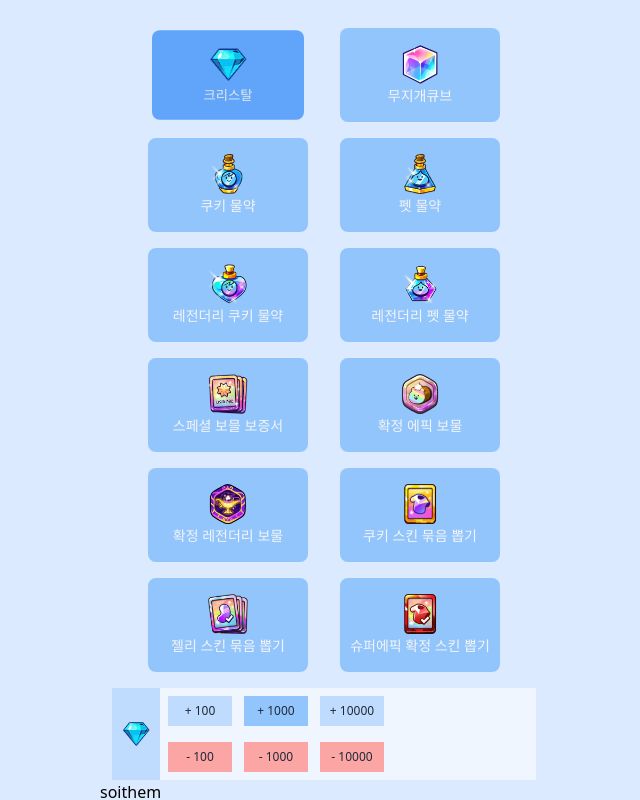
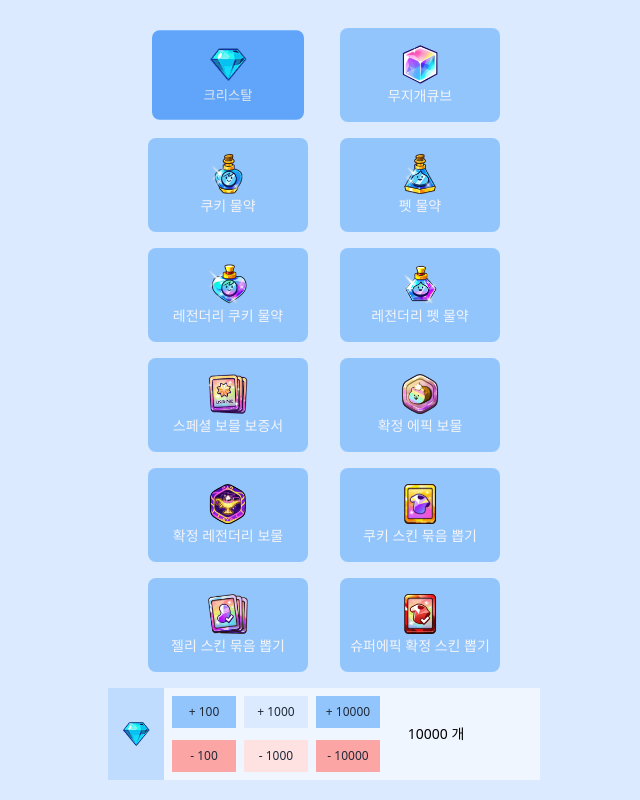
Before and after one commit to PastelBlue4/cookierun-ovenbreak-package-calculator, a Next.js app: page / in a window 1280 px wide. Both pictures are taken after a click on the button "크리스탈". Shown: the top 800 px of the page, without its empty margins (316-956 px from the left). Built offline with nearby package versions, Linux system fonts and the light colour scheme.

Commit message:
UI calcaulate, result

```diff
--- a/components/CalculateListProduct.tsx
+++ b/components/CalculateListProduct.tsx
@@ -24,24 +24,28 @@ export default function CalculateListProduct({
 }: ProductInterface) {
   return (
     <>
-      <div className="flex mx-3 mt-2 bg-blue-50">
-        <div className="flex flex-col items-center justify-center w-12 py-2 bg-blue-200 ">
+      <div className="flex mx-2 mt-2 bg-blue-50">
+        <div className="flex flex-col items-center justify-center py-2 bg-blue-200 w-14 ">
           <div className="relative w-7 h-7">
             <Image src={image} alt={name} fill object-fit="cover" />
           </div>
         </div>
-        <div className="flex flex-col p-2 text-xs text-gray-800 gap-y-4 ">
-          <div className="flex items-start justify-center gap-3">
-            <button className="bg-blue-200 quntityButton">+ 100</button>
-            <button className="bg-blue-300 quntityButton">+ 1000</button>
-            <button className="bg-blue-200 quntityButton">+ 10000</button>
+        <div className="flex flex-col p-2 text-xs text-gray-800 gap-y-3 ">
+          <div className="flex items-start justify-center gap-2">
+            <button className="bg-blue-300 quntityButton">+ 100</button>
+            <button className="bg-blue-100 quntityButton">+ 1000</button>
+            <button className="bg-blue-300 quntityButton">+ 10000</button>
           </div>
 
-          <div className="flex items-start justify-center gap-3">
+          <div className="flex items-start justify-center gap-2">
             <button className="bg-red-300 quntityButton">- 100</button>
-            <button className="bg-red-300 quntityButton">- 1000</button>
+            <button className="bg-red-100 quntityButton">- 1000</button>
             <button className="bg-red-300 quntityButton">- 10000</button>
           </div>
+        </div>
+
+        <div className="flex items-center justify-center w-24 ">
+          <span className="text-sm ">10000 개</span>
         </div>
       </div>
     </>
--- a/pages/index.tsx
+++ b/pages/index.tsx
@@ -5,8 +5,10 @@ import { useRecoilState } from "recoil";
 
 import data from "@/data.json";
 import CalculateListProduct from "@/components/CalculateListProduct";
+import { useState } from "react";
 export default function Home() {
   const [checkedProduct, setCheckedProduct] = useRecoilState(checkedProducts);
+  const [isCalculateResult, setIsCalculateResult] = useState(false);
 
   return (
     <>
@@ -39,7 +41,37 @@ export default function Home() {
           })}
         </div>
 
-        {checkedProduct.length > 0 ? <div>soithem</div> : null}
+        {checkedProduct.length > 0 ? (
+          <div className="flex flex-col items-center justify-center w-full my-10 ">
+            <input
+              type="number"
+              placeholder="패키지 가격을 입력 해주세요."
+              className="w-11/12 h-10 px-2"
+            />
+            <button
+              className="w-11/12 py-2 mt-5 text-gray-100 bg-blue-400 rounded-md"
+              onClick={() => {
+                setIsCalculateResult(true);
+              }}
+            >
+              계산하기
+            </button>
+          </div>
+        ) : null}
+
+        {isCalculateResult ? (
+          <>
+            <div className="flex flex-col items-center justify-center w-full">
+              <hr className="bg-blue-500 w-11/12  h-[2px] mb-5" />
+              <div className="flex flex-col items-center justify-center gap-y-2">
+                <span>쿠비자 정가 : 12000원</span>
+                <span>실제 가격 : 15000원 </span>
+                <span>효율 89%</span>
+                <span>이거 구매하면 데브에서 흑우전용 감사 메일옴</span>
+              </div>
+            </div>
+          </>
+        ) : null}
       </div>
     </>
   );
--- a/styles/globals.css
+++ b/styles/globals.css
@@ -4,7 +4,7 @@
 
 @layer utilities {
   .quntityButton {
-    padding: 7px;
+    padding: 8px;
     width: 4rem;
     display: flex;
     justify-content: center;
```
